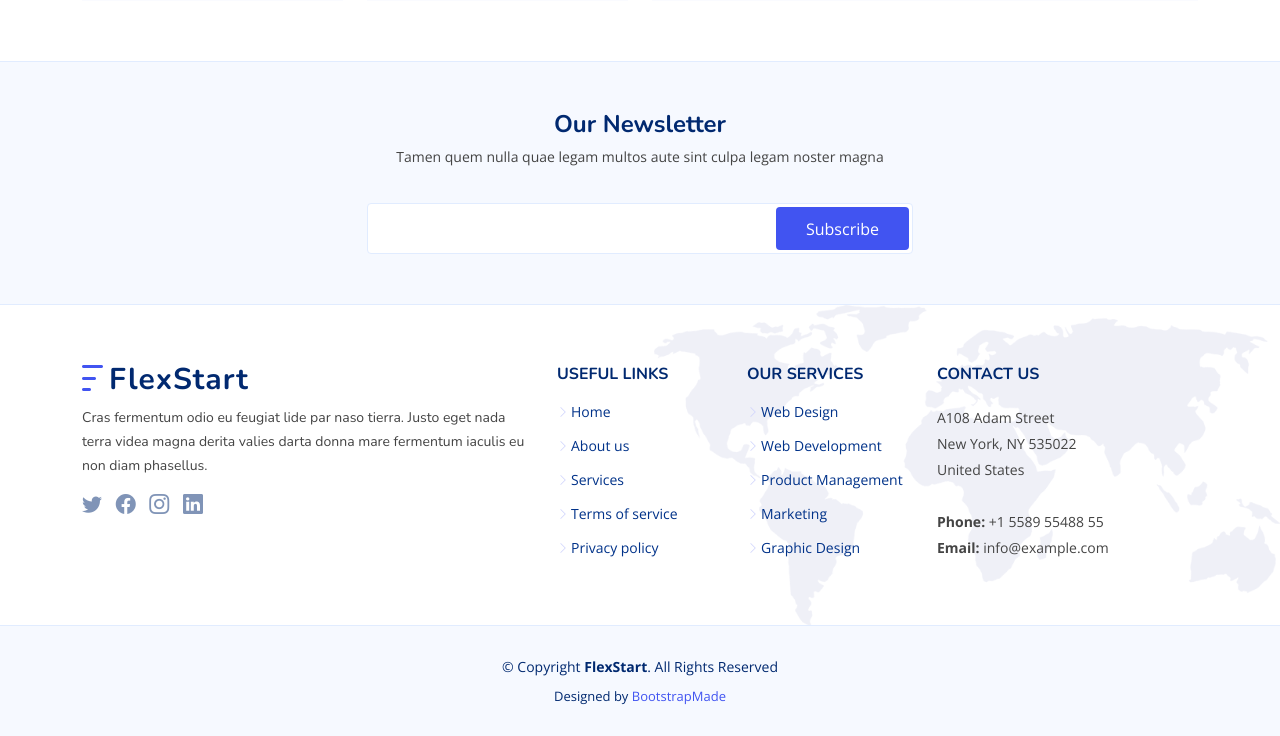
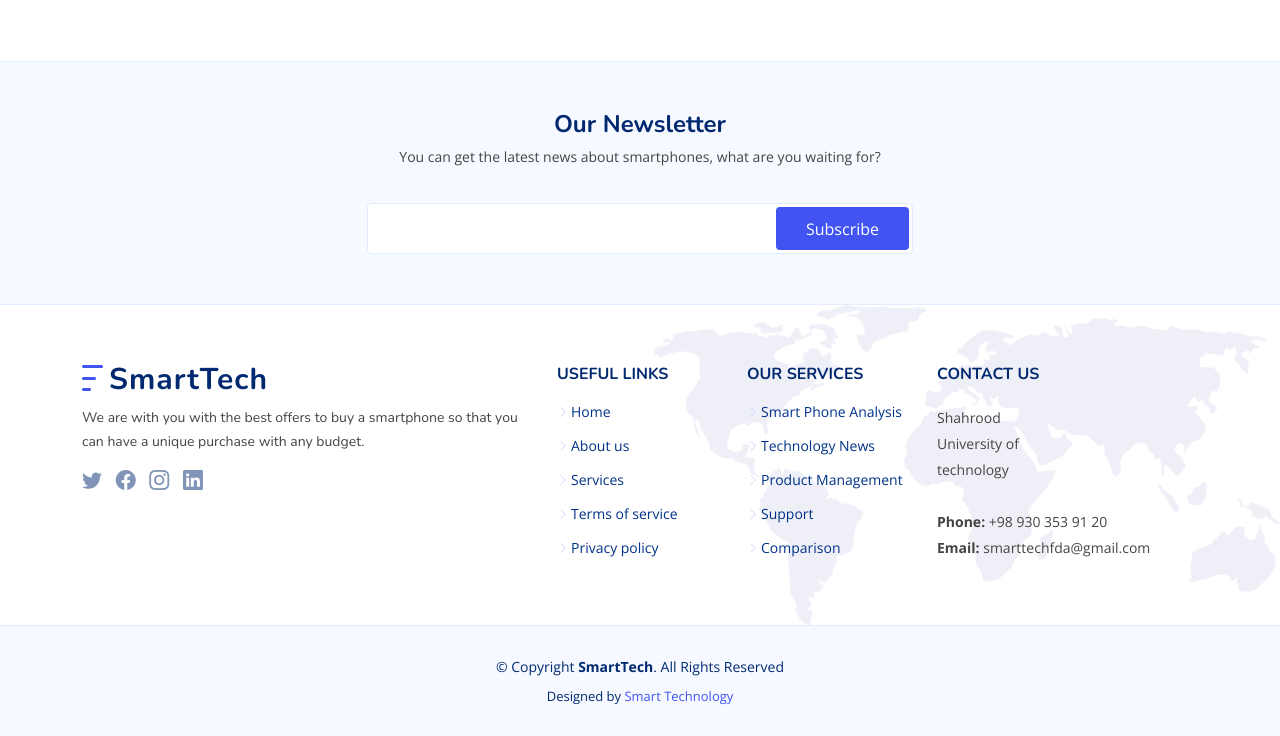
Before and after one commit to DtechB/smartTech, a Django app: page / in a window 1280 px wide. Shown: the part 5321-6057 px from the top of the page. Run offline with Django 3.2, Linux system fonts and the light colour scheme; some libraries are stand-ins or nearby versions.

Commit message:
customize header and footer

```diff
--- a/templates/footer.html
+++ b/templates/footer.html
@@ -9,7 +9,7 @@
         <div class="row justify-content-center">
           <div class="col-lg-12 text-center">
             <h4>Our Newsletter</h4>
-            <p>Tamen quem nulla quae legam multos aute sint culpa legam noster magna</p>
+            <p>You can get the latest news about smartphones, what are you waiting for?</p>
           </div>
           <div class="col-lg-6">
             <form action="" method="post">
@@ -26,9 +26,10 @@
           <div class="col-lg-5 col-md-12 footer-info">
             <a href="#" class="logo d-flex align-items-center">
               <img src="{% static 'img/logo.png' %}" alt="">
-              <span>FlexStart</span>
+              <span>SmartTech</span>
             </a>
-            <p>Cras fermentum odio eu feugiat lide par naso tierra. Justo eget nada terra videa magna derita valies darta donna mare fermentum iaculis eu non diam phasellus.</p>
+            <p>We are with you with the best offers to buy a smartphone so that
+                you can have a unique purchase with any budget.</p>
             <div class="social-links mt-3">
               <a href="#" class="twitter"><i class="bi bi-twitter"></i></a>
               <a href="#" class="facebook"><i class="bi bi-facebook"></i></a>
@@ -51,22 +52,22 @@
           <div class="col-lg-2 col-6 footer-links">
             <h4>Our Services</h4>
             <ul>
-              <li><i class="bi bi-chevron-right"></i> <a href="#">Web Design</a></li>
-              <li><i class="bi bi-chevron-right"></i> <a href="#">Web Development</a></li>
+              <li><i class="bi bi-chevron-right"></i> <a href="#">Smart Phone Analysis</a></li>
+              <li><i class="bi bi-chevron-right"></i> <a href="#">Technology News</a></li>
               <li><i class="bi bi-chevron-right"></i> <a href="#">Product Management</a></li>
-              <li><i class="bi bi-chevron-right"></i> <a href="#">Marketing</a></li>
-              <li><i class="bi bi-chevron-right"></i> <a href="#">Graphic Design</a></li>
+              <li><i class="bi bi-chevron-right"></i> <a href="#">Support</a></li>
+              <li><i class="bi bi-chevron-right"></i> <a href="#">Comparison</a></li>
             </ul>
           </div>
 
           <div class="col-lg-3 col-md-12 footer-contact text-center text-md-start">
             <h4>Contact Us</h4>
             <p>
-              A108 Adam Street <br>
-              New York, NY 535022<br>
-              United States <br><br>
-              <strong>Phone:</strong> +1 5589 55488 55<br>
-              <strong>Email:</strong> info@example.com<br>
+              Shahrood <br>
+              University of<br>
+              technology <br><br>
+              <strong>Phone:</strong> +98 930 353 91 20<br>
+              <strong>Email:</strong> smarttechfda@gmail.com<br>
             </p>
 
           </div>
@@ -77,14 +78,9 @@
 
     <div class="container">
       <div class="copyright">
-        &copy; Copyright <strong><span>FlexStart</span></strong>. All Rights Reserved
+        &copy; Copyright <strong><span>SmartTech</span></strong>. All Rights Reserved
       </div>
-      <div class="credits">
-        <!-- All the links in the footer should remain intact. -->
-        <!-- You can delete the links only if you purchased the pro version. -->
-        <!-- Licensing information: https://bootstrapmade.com/license/ -->
-        <!-- Purchase the pro version with working PHP/AJAX contact form: https://bootstrapmade.com/flexstart-bootstrap-startup-template/ -->
-        Designed by <a href="https://bootstrapmade.com/">BootstrapMade</a>
+      <div class="credits">Designed by <a href="#">Smart Technology</a>
       </div>
     </div>
   </footer><!-- End Footer -->
--- a/templates/header.html
+++ b/templates/header.html
@@ -16,7 +16,7 @@
                 <li><a class="nav-link scrollto" href="#">Services</a></li>
                 <li><a class="nav-link scrollto" href="#">Portfolio</a></li>
                 <li><a class="nav-link scrollto" href="#">Team</a></li>
-                <li><a href="">Blog</a></li>
+                <li><a href="#">Blog</a></li>
                 <li class="dropdown"><a href="#"><span>Drop Down</span> <i class="bi bi-chevron-down"></i></a>
                     <ul>
                         <li><a href="#">Drop Down 1</a></li>
```
